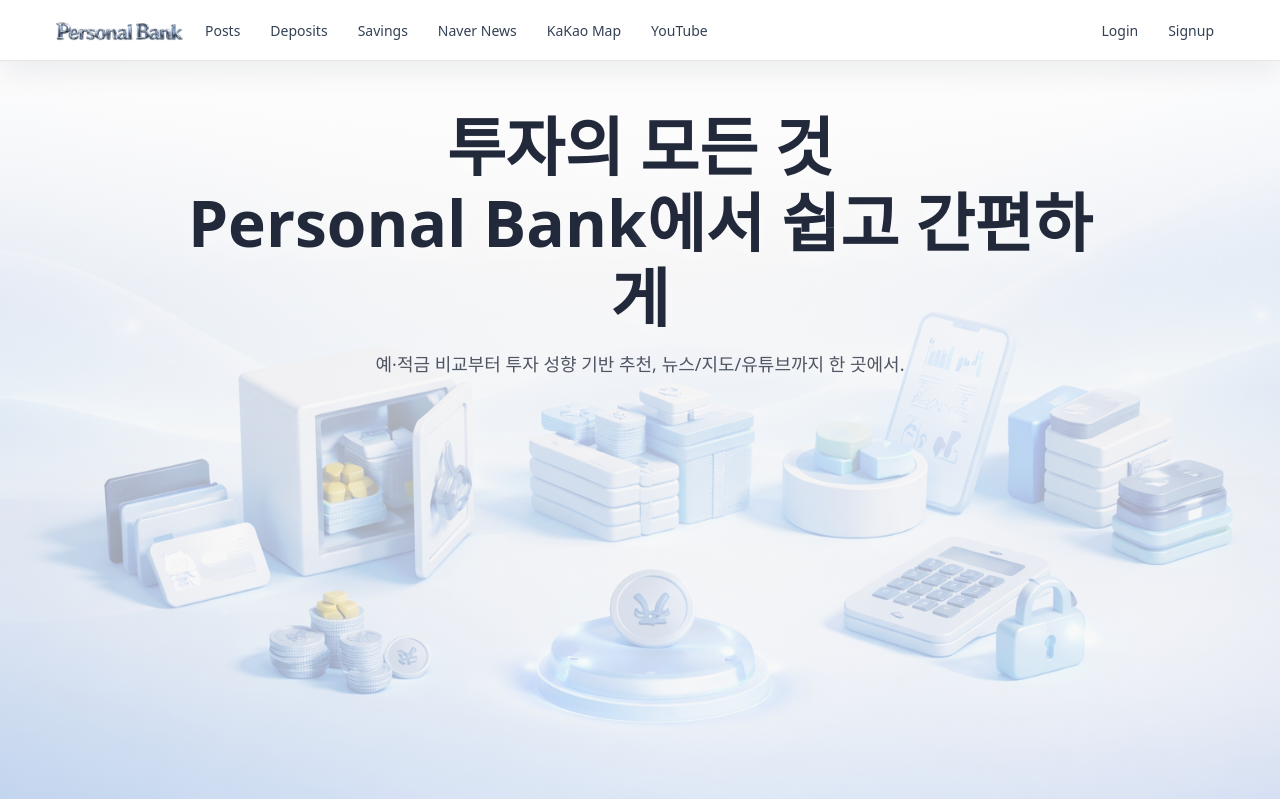
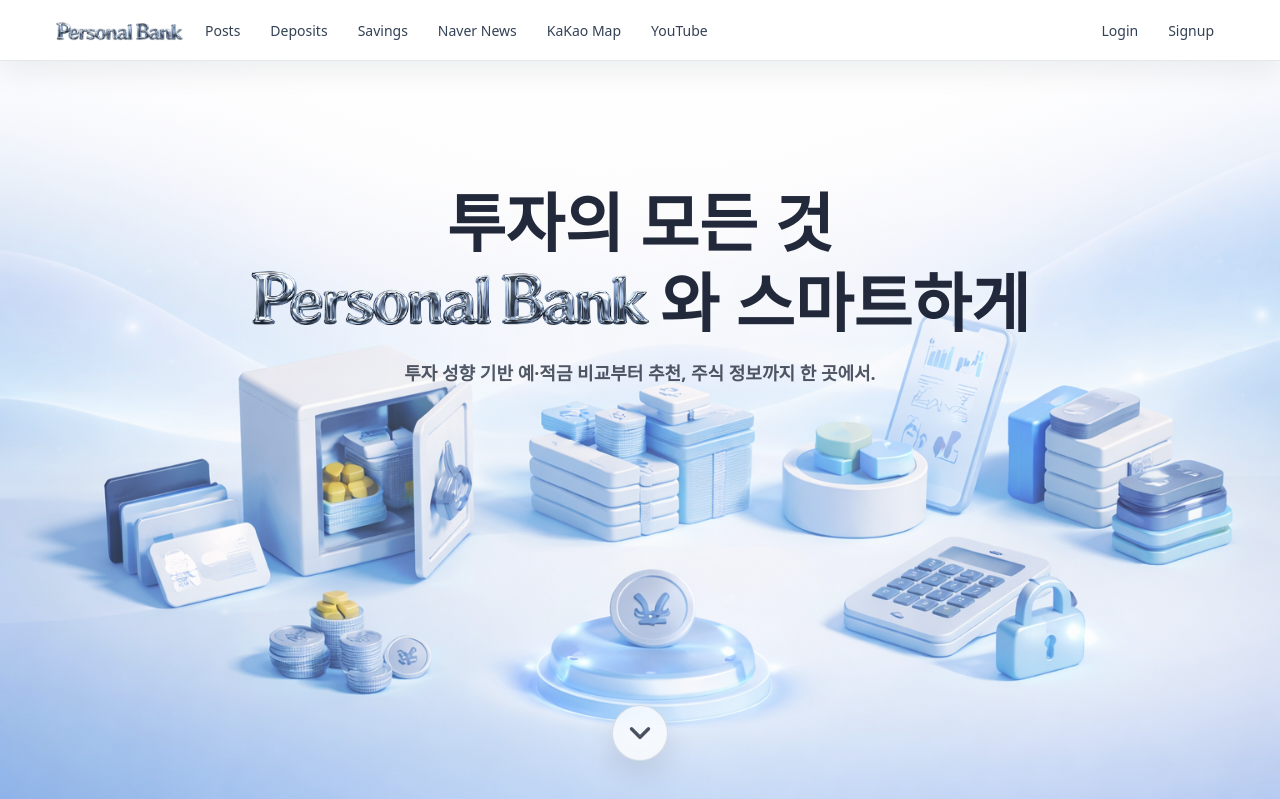
Before and after one commit to 14-2-kihyeon/-with-, a Vue app in the folder Frontend/Finflow_front/: page / in a window 1280 px wide. Shown: the top 799 px of the page. Built offline with nearby package versions, Linux system fonts and the light colour scheme.

Commit message:
update Heroview

```diff
--- a/Frontend/Finflow_front/src/components/main/HeroSection.vue
+++ b/Frontend/Finflow_front/src/components/main/HeroSection.vue
@@ -2,24 +2,25 @@
     <section class="hero" :style="{ '--nav-h': navHeight + 'px' }">
         <div class="hero-inner" :class="{ 'is-in': mounted }">
             <h1 class="hero-title">
-        투자의 모든 것<br />
-        <strong>Personal Bank</strong>에서 쉽고 간편하게
+              <br>
+                <span class="hero-line line-1">투자의 모든 것</span><br />
+
+                <span class="hero-line line-2">
+                    <img class="hero-logo" src="@/assets/navbar/logo.png" alt="Personal Bank" />
+                    와 스마트하게
+                </span>
             </h1>
-      <p class="hero-sub">
-        예·적금 비교부터 투자 성향 기반 추천, 뉴스/지도/유튜브까지 한 곳에서.
+
+            <p class="hero-sub hero-line line-3">
+                <strong>투자 성향 기반 예·적금 비교부터 추천, 주식 정보까지 한 곳에서.</strong>
             </p>
         </div>
 
         <button class="hero-scroll" type="button" @click="scrollToNext" aria-label="Scroll down">
             <!-- 큰 chevron-down 아이콘 -->
             <svg viewBox="0 0 24 24" width="34" height="34" fill="none" aria-hidden="true">
-        <path
-          d="M6 9l6 6 6-6"
-          stroke="currentColor"
-          stroke-width="2.4"
-          stroke-linecap="round"
-          stroke-linejoin="round"
-        />
+                <path d="M6 9l6 6 6-6" stroke="currentColor" stroke-width="2.4" stroke-linecap="round"
+                    stroke-linejoin="round" />
             </svg>
         </button>
     </section>
@@ -51,7 +52,7 @@ const scrollToNext = () => {
     }
 
     // ✅ 네비 높이만큼 보정해서 정확히 '카드 상단'이 보이게
-  const top = el.getBoundingClientRect().top + window.scrollY - props.navHeight - 12
+    const top = el.getBoundingClientRect().top + window.scrollY - props.navHeight + 30
     window.scrollTo({ top, behavior: "smooth" })
 }
 </script>
@@ -59,7 +60,7 @@ const scrollToNext = () => {
 <style scoped>
 /* Hero 자체가 100vh를 정확히 차지하도록 */
 .hero {
-  height: 100vh;
+    height: 94vh;
     position: relative;
     display: grid;
     place-items: center;
@@ -72,22 +73,35 @@ const scrollToNext = () => {
     align-content: start;
 }
 
+.hero-logo {
+    display: inline-block;
+    vertical-align: middle;
+    margin-right: 10px;
+    margin-bottom: 16px;
+    width: 400px;
+    height: auto;
+    /* 비율 유지 */
+    object-fit: contain;
+    transform: scale(0.96);
+    transition: transform 600ms ease;
+}
+
 /* ✅ 기존 margin-top이 너무 큼 → 줄이거나 제거 */
 .hero-inner {
-  margin-top: 0;                 /* <-- 1순위로 이것부터 적용 */
-  transform: translateY(-36px);  /* <-- 중앙에서 살짝 위로만 끌어올림 */
+    margin-top: 0;
+    /* <-- 1순위로 이것부터 적용 */
+    transform: translateY(-36px);
+    /* <-- 중앙에서 살짝 위로만 끌어올림 */
 
     text-align: center;
     max-width: 980px;
     padding: 0 20px;
-
-  opacity: 0;
-  transition: opacity 650ms ease, transform 650ms ease;
 }
 
 .hero-inner.is-in {
     opacity: 1;
-  transform: translateY(-36px);  /* 페이드인 후에도 같은 위치 유지 */
+    transform: translateY(-36px);
+    /* 페이드인 후에도 같은 위치 유지 */
 }
 
 /* 가독성: 배경 위에서 선명하게 */
@@ -112,11 +126,48 @@ const scrollToNext = () => {
     text-shadow: 0 8px 22px rgba(255, 255, 255, 0.55);
 }
 
+.hero-line {
+  display: inline-flex;
+  align-items: center;
+  justify-content: center;
+
+  opacity: 0;
+  transform: translateY(14px);
+  transition:
+    opacity 600ms ease,
+    transform 600ms ease;
+}
+
+/* hero-inner가 is-in 되면 등장 */
+.hero-inner.is-in .hero-line {
+  opacity: 1;
+  transform: translateY(0);
+}
+
+/* 줄별 딜레이 */
+.hero-inner.is-in .line-1 {
+  transition-delay: 180ms;
+}
+
+.hero-inner.is-in .line-2 {
+  transition-delay: 900ms;
+}
+
+.hero-inner.is-in .line-3 {
+  transition-delay: 1620ms;
+}
+
+/* 등장 시 로고만 살짝 커짐 */
+.hero-inner.is-in .line-2 .hero-logo {
+  transform: scale(1);
+}
+
 /* ✅ 스크롤 버튼: 더 크고 명확하게 */
 .hero-scroll {
     position: absolute;
     left: 50%;
-  bottom: max(16px, env(safe-area-inset-bottom)); /* 모바일 하단 안전영역 대응 */
+    bottom: max(56px, env(safe-area-inset-bottom));
+    /* 모바일 하단 안전영역 대응 */
     transform: translateX(-50%);
 
     width: 56px;
@@ -146,9 +197,17 @@ const scrollToNext = () => {
 
 /* 일정 속도로 위아래 */
 @keyframes float {
-  0%   { transform: translate(-50%, 0); }
-  50%  { transform: translate(-50%, 10px); }
-  100% { transform: translate(-50%, 0); }
+    0% {
+        transform: translate(-50%, 0);
+    }
+
+    50% {
+        transform: translate(-50%, 10px);
+    }
+
+    100% {
+        transform: translate(-50%, 0);
+    }
 }
 
 /* 모바일에서 텍스트가 너무 내려오지 않게 */
--- a/Frontend/Finflow_front/src/layouts/MainLayout.vue
+++ b/Frontend/Finflow_front/src/layouts/MainLayout.vue
@@ -37,22 +37,6 @@ const NEXT_SECTION_ID = "main-content-start"
 
 const isMain = computed(() => route.name === "main")
 
-/** ✅ 스크롤에 따라 NavBar 스타일 변경 */
-const navScrolled = ref(false)
-
-const onScroll = () => {
-  // Hero 구간에서는 "투명 느낌", 조금만 내려가면 solid+shadow
-  navScrolled.value = window.scrollY > 12
-}
-
-onMounted(() => {
-  window.addEventListener("scroll", onScroll, { passive: true })
-  onScroll()
-})
-
-onBeforeUnmount(() => {
-  window.removeEventListener("scroll", onScroll)
-})
 </script>
 
 <style scoped>
@@ -80,11 +64,12 @@ onBeforeUnmount(() => {
   inset: 0;
   background: linear-gradient(
     to bottom,
-    rgba(255, 255, 255, 0.98) 0%,
-    rgba(245, 245, 245, 0.70) 35%,
-    rgba(245, 245, 245, 0.55) 100%
+    rgba(255, 255, 255, var(--bg-a-top, 0.96)) 0%,
+    rgba(245, 245, 245, var(--bg-a-mid, 0.14)) 35%,
+    rgba(245, 245, 245, var(--bg-a-bot, 0.08)) 100%
   );
   pointer-events: none;
+  transition: background 140ms linear;
 }
 
 /* 콘텐츠 영역: 가로 중앙 정렬 */
```
Lines whose indentation alone changed are shown as unchanged.
